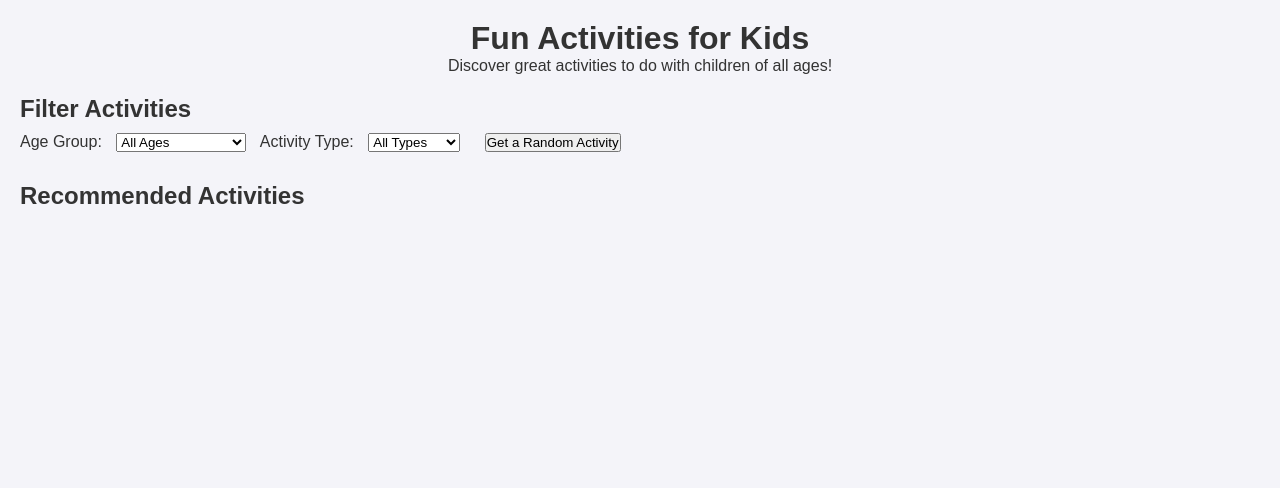
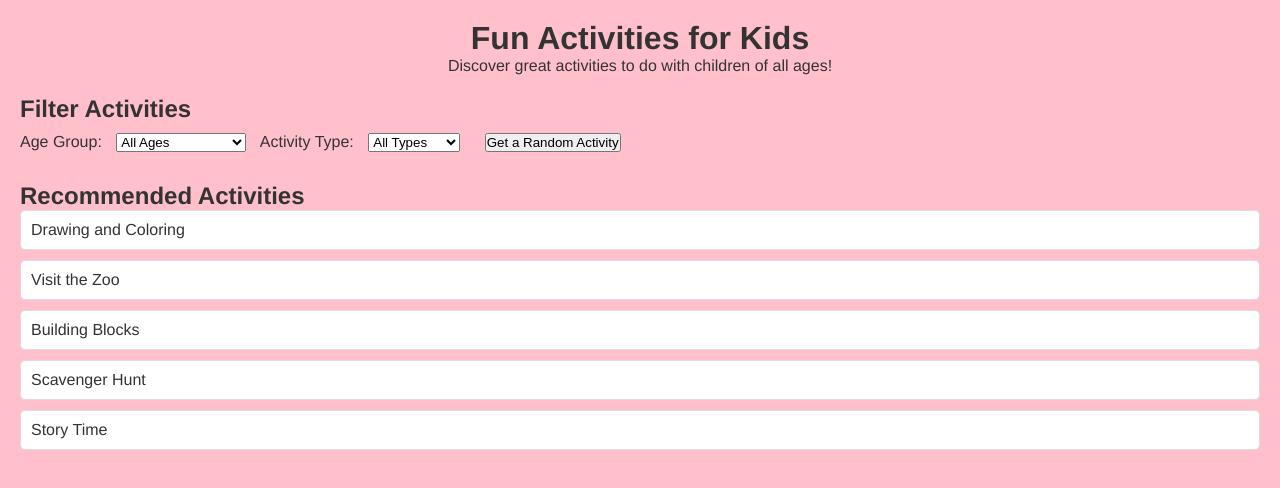
Before and after one commit to csacharlenezeng/My-Web-App, a plain HTML site: page index.html in a window 1280 px wide. Both pictures are taken after a click on the button "Get a Random Activity". Drawn offline with Linux system fonts and the light colour scheme.

Commit message:
index.test

```diff
--- a/index.html
+++ b/index.html
@@ -3,7 +3,7 @@
 <head>
   <meta charset="UTF-8">
   <meta name="viewport" content="width=device-width, initial-scale=1.0">
-  <title>Kids Activity Recommendations</title>
+  <title>Weekend do what?</title>
   <link rel="stylesheet" href="style.css">
 </head>
 <body>
--- /dev/null
+++ b/script.js
@@ -0,0 +1,48 @@
+const activities = [
+    { name: "Drawing and Coloring", type: "creative", age: "preschool" },
+    { name: "Visit the Zoo", type: "outdoor", age: "school-age" },
+    { name: "Building Blocks", type: "educational", age: "toddler" },
+    { name: "Scavenger Hunt", type: "outdoor", age: "school-age" },
+    { name: "Story Time", type: "indoor", age: "toddler" },
+    // Add more activities here
+  ];
+
+  function displayActivities(filter = {}) {
+    const activityList = document.getElementById('activity-list');
+    activityList.innerHTML = '';
+
+    const filteredActivities = activities.filter(activity => {
+      return (filter.age === 'all' || activity.age === filter.age) &&
+             (filter.type === 'all' || activity.type === filter.type);
+    });
+
+    filteredActivities.forEach(activity => {
+      const activityItem = document.createElement('div');
+      activityItem.className = 'activity-item';
+      activityItem.textContent = activity.name;
+      activityList.appendChild(activityItem);
+    });
+  }
+
+  function getRandomActivity() {
+    const randomIndex = Math.floor(Math.random() * activities.length);
+    alert(`Try this activity: ${activities[randomIndex].name}`);
+  }
+
+  // Filter and display activities on change
+  document.getElementById('age-group').addEventListener('change', (e) => {
+    const ageGroup = e.target.value;
+    const activityType = document.getElementById('activity-type').value;
+    displayActivities({ age: ageGroup, type: activityType });
+  });
+
+  document.getElementById('activity-type').addEventListener('change', (e) => {
+    const ageGroup = document.getElementById('age-group').value;
+    const activityType = e.target.value;
+    displayActivities({ age: ageGroup, type: activityType });
+  });
+
+  document.getElementById('generate-activity').addEventListener('click', getRandomActivity);
+
+  // Initial display of activities
+  displayActivities({ age: 'all', type: 'all' });
--- a/style.css
+++ b/style.css
@@ -6,8 +6,8 @@
   }
 
   body {
-    font-family: Arial, sans-serif;
-    background-color: #f4f4f9;
+    font-family: 'Franklin Gothic Medium', 'Arial Narrow';
+    background-color:pink;
     color: #333;
     padding: 20px;
   }
```
